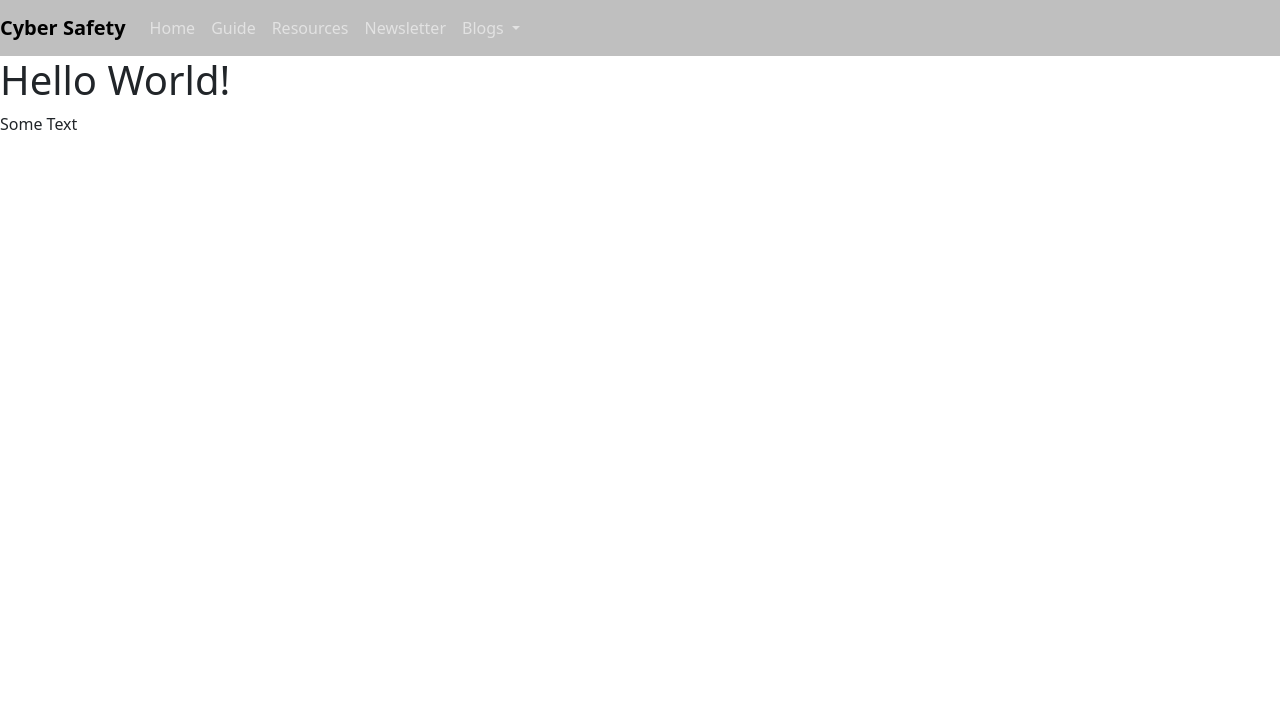
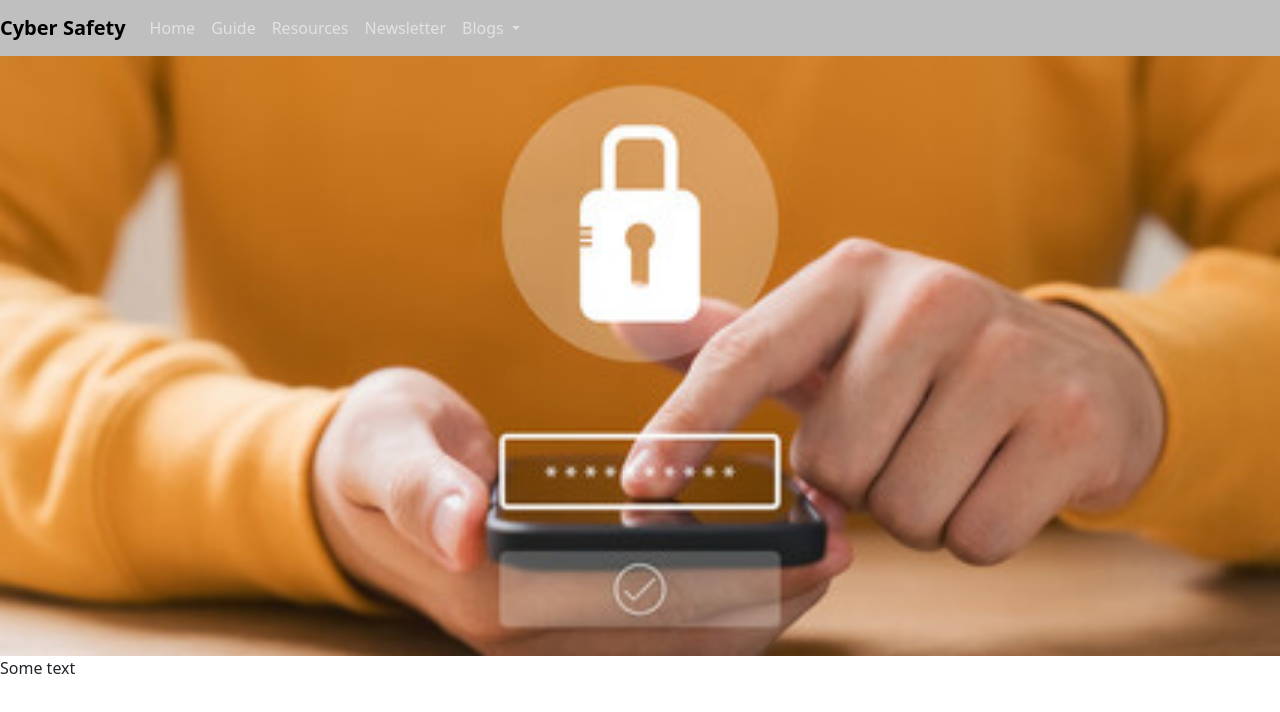
Before and after one commit to ErfanNajimi/Hackathon-project-group-3, a plain HTML site: page index.html in a window 1280 px wide. Drawn offline with nearby package versions, Linux system fonts and the light colour scheme.

Commit message:
Add hero image to home page

```diff
--- a/assets/css/style.css
+++ b/assets/css/style.css
@@ -24,6 +24,11 @@
 }
 
 
+/* ----------Hero Image -------*/
+#hero {
+    height: 600px;
+    width: 100%;
+    background: url("../images/hero-image.png") no-repeat center center/cover;
 
 /* ---------- Buttons ---------- */
 
--- a/index.html
+++ b/index.html
@@ -55,9 +55,14 @@
     </div>
     <!-- Nav Bar End -->
 
-    <h1>Hello World!</h1>
+    <!--Main Content-->
 
-    <p>Some Text</p>
+    <!--Hero Image-->
+<main>
+        <section id="hero"></section>
+    </main>
+
+    <p>Some text</p>
 
     <!-- <script src="https://cdn.jsdelivr.net/npm/@popperjs/core@2.11.8/dist/umd/popper.min.js" integrity="sha384-I7E8VVD/ismYTF4hNIPjVp/Zjvgyol6VFvRkX/vR+Vc4jQkC+hVqc2pM8ODewa9r" crossorigin="anonymous"></script>
     <script src="https://cdn.jsdelivr.net/npm/bootstrap@5.3.3/dist/js/bootstrap.min.js" integrity="sha384-0pUGZvbkm6XF6gxjEnlmuGrJXVbNuzT9qBBavbLwCsOGabYfZo0T0to5eqruptLy" crossorigin="anonymous"></script> -->
```
